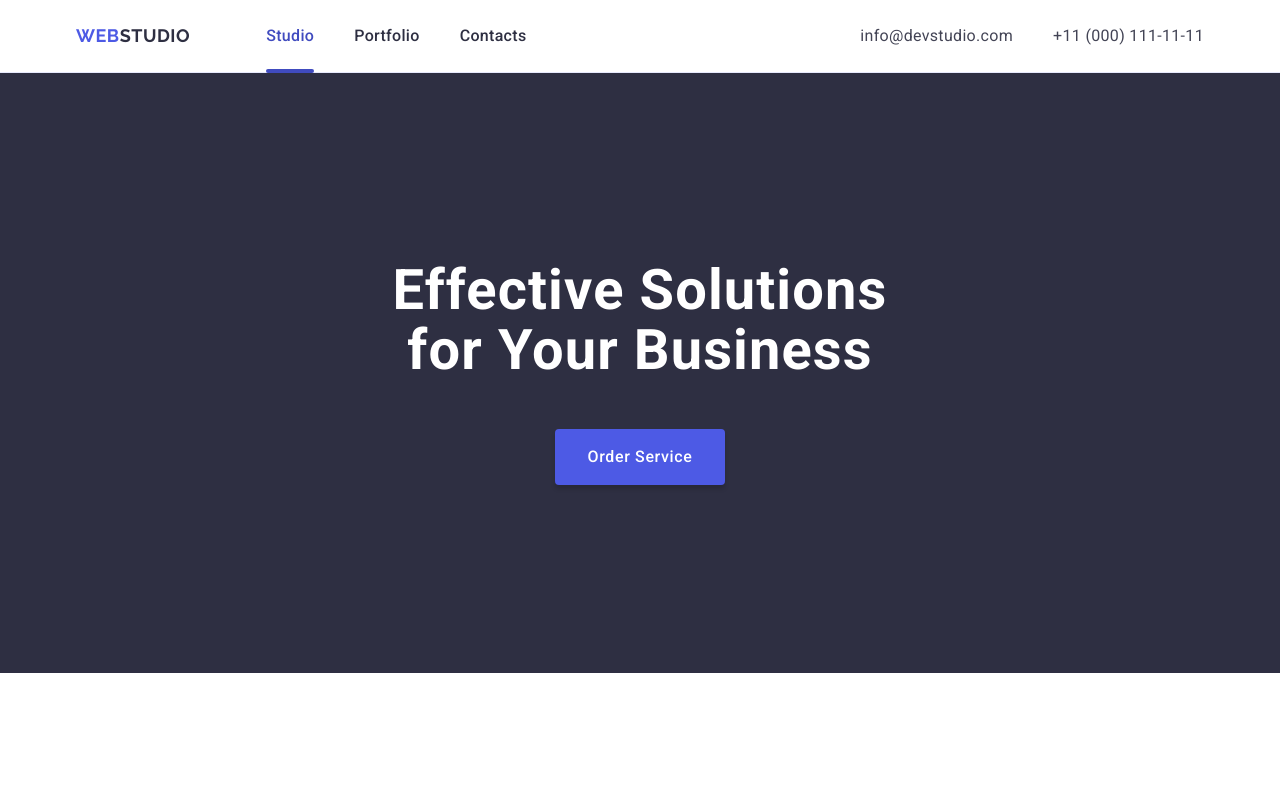
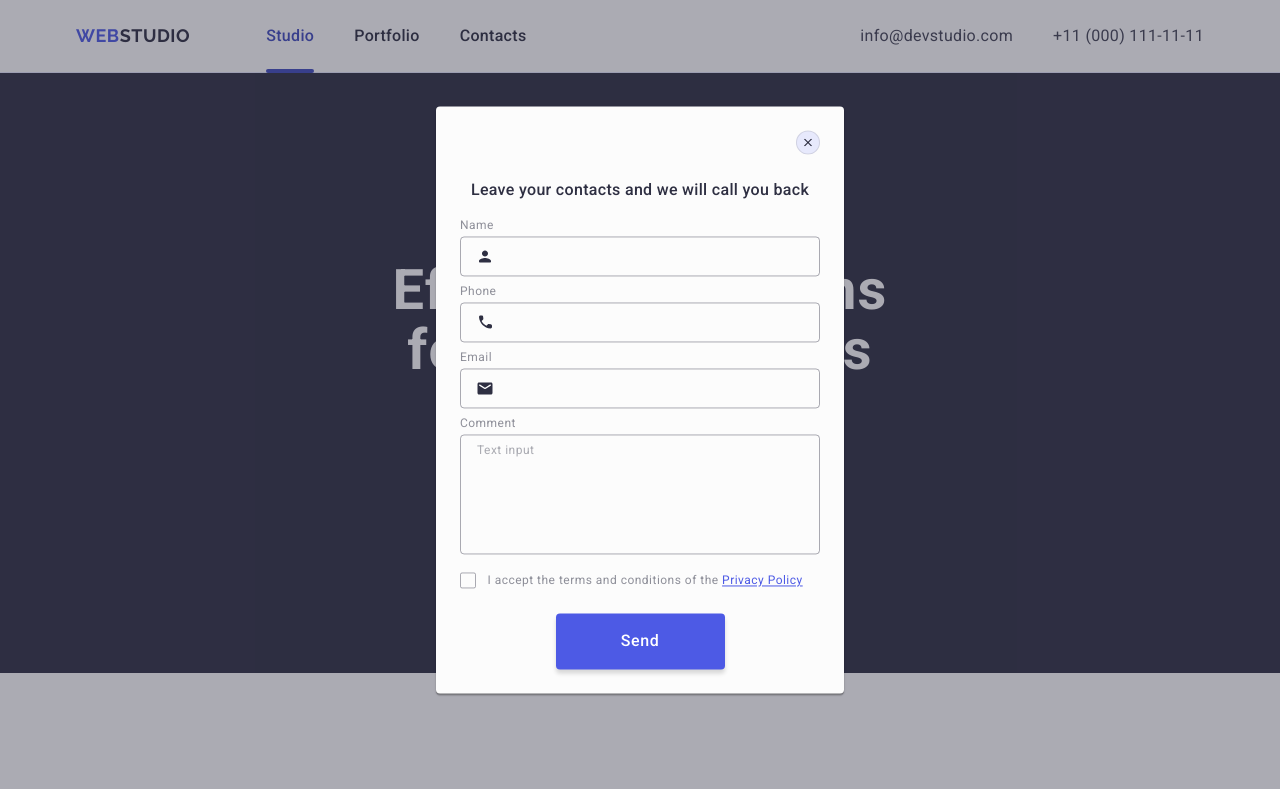
Before and after one commit to volodymyrshkimba/goit-markup-hw-05, a plain HTML site: page index.html in a window 1280 px wide. Shown: the top 789 px of the page. Drawn offline with nearby package versions, Linux system fonts and the light colour scheme.

Commit message:
fifth check

```diff
--- a/css/styles.css
+++ b/css/styles.css
@@ -704,8 +704,6 @@ body {
 }
 
 .form-checkbox-label {
-  display: flex;
-  align-items: center;
   font-size: 12px;
   line-height: 1.17;
   letter-spacing: 0.04em;
--- a/index.html
+++ b/index.html
@@ -494,7 +494,7 @@
       </div>
     </footer>
     <!-- ============ MODAL OVERLAY ============ -->
-    <div class="modal-overlay">
+    <div class="modal-overlay is-open">
       <div class="modal">
         <button type="button" class="modal-exit-button">
           <svg class="modal-exit-icon" width="8" height="8">
@@ -575,7 +575,7 @@
                   <use href="./images/icons.svg#icon-checked"></use>
                 </svg>
               </span>
-              I accept the terms and conditions of the&nbsp;
+              I accept the terms and conditions of the
               <a class="privacy-policy-link" href="#">Privacy Policy</a>
             </label>
           </div>
```
